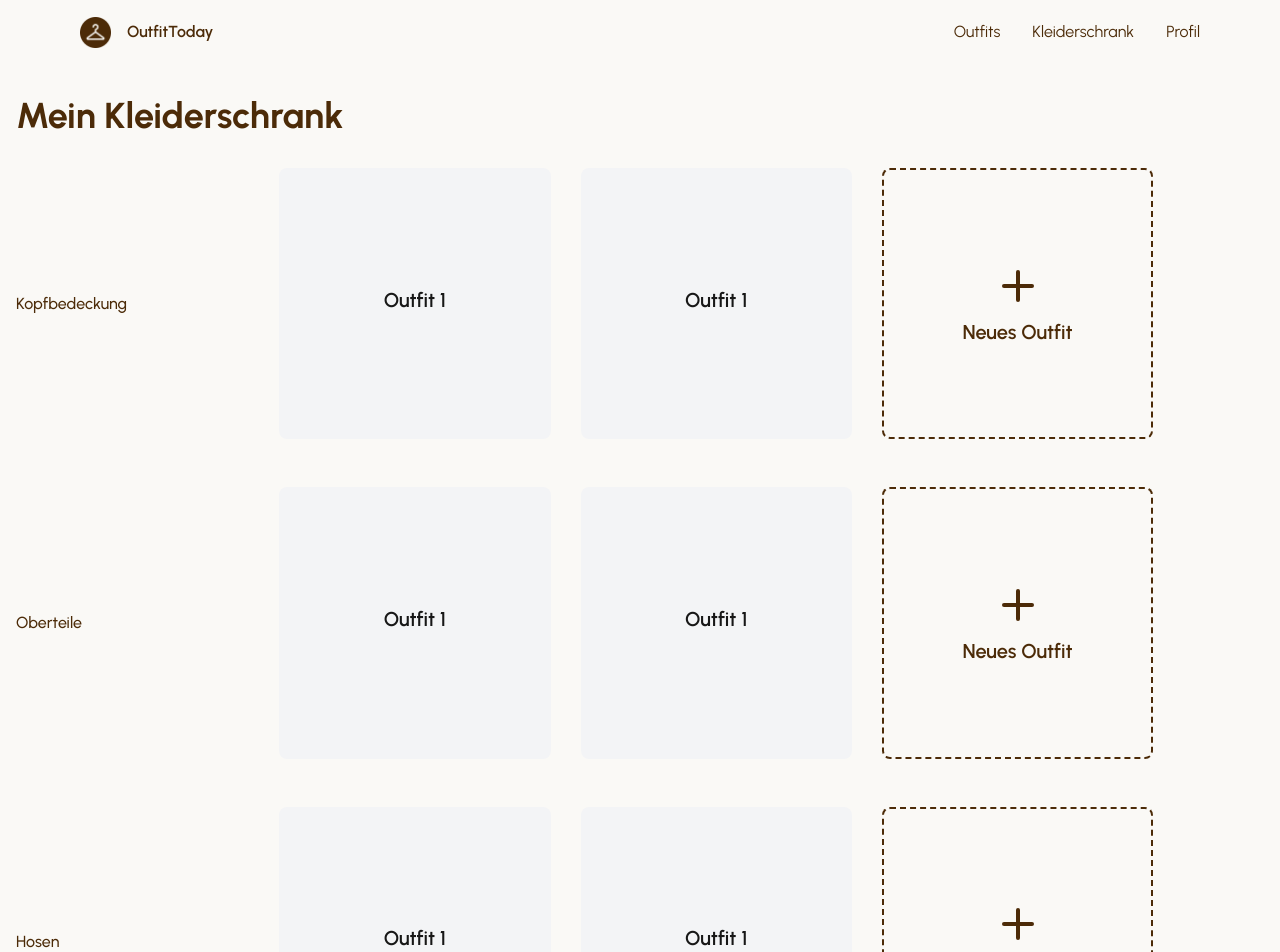
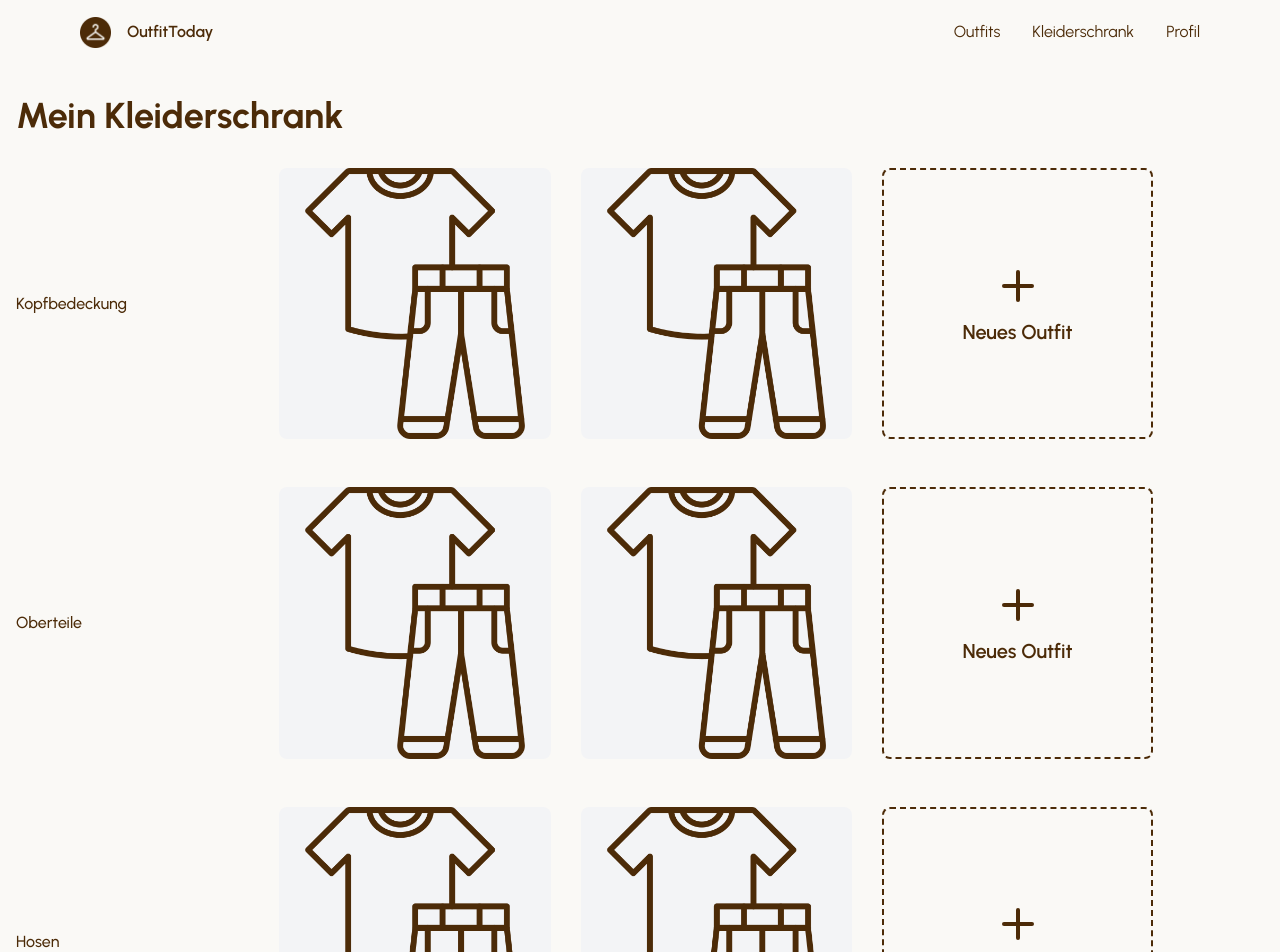
Before and after one commit to im23-pilzm/outfit-today, a Next.js app: page /wardrobe/myWardrobe in a window 1280 px wide. Shown: the top 952 px of the page. Built offline with nearby package versions, Linux system fonts and the light colour scheme.

Commit message:
created flip card for my wardrobe with additonal information to the clothing piece + submisson form of AddOutfitModal.jsx + started route.js

```diff
--- /dev/null
+++ b/app/api/wardrobe/route.js
@@ -0,0 +1,31 @@
+import { NextResponse } from 'next/server';
+import { v2 as cloudinary } from 'cloudinary';
+import prisma from '../../../lib/prisma';
+
+cloudinary.config({
+    cloud_name: process.env.CLOUDINARY_CLOUD_NAME,
+    api_key: process.env.CLOUDINARY_API_KEY,
+    api_secret: process.env.CLOUDINARY_API_SECRET
+});
+
+
+export async function POST(request) {
+    const formData = await request.formData();
+
+    const name = formData.get("name");
+    const brand = formData.get("brand");
+    const color = formData.get("color");
+    const size = formData.get("size");
+    const category = formData.get("category");
+    const image = formData.get("image");
+
+    console.log("Received form data:", {
+        name,
+        brand,
+        color,
+        size,
+        category,
+        image: image ? "Image file present" : "No Image"
+    });
+
+}
--- /dev/null
+++ b/app/components/AddOutfitModal.jsx
@@ -0,0 +1,137 @@
+import React, { useState } from 'react';
+
+export default function AddOutfitModal({ isOpen, onClose, category }) {
+    const [formData, setFormData] = useState({
+        name: '',
+        brand: '',
+        color: '',
+        size: '',
+        image: null
+    });
+
+    const [isLoading, setIsLoading] = useState(false);
+    const [error, setError] = useState(null)
+
+    const handleSubmit = async (e) => {
+        e.preventDefault();
+        setIsLoading(true);
+        setError(null);
+
+        try {
+            const submitData = new FormData();
+            submitData.append("name", formData.name);
+            submitData.append("brand", formData.name);
+            submitData.append("color", formData.name);
+            submitData.append("size", formData.name);
+            submitData.append("category", formData.name);
+            submitData.append("image", formData.name);
+
+            const response = await fetch("/api/wardrobe", {
+                method: "POST",
+                body: submitData
+            });
+
+            if (!response.ok) {
+                throw new Error("Failed to add item")
+            }
+
+            setFormData({
+                name: "",
+                brand: "",
+                color: "",
+                size: "",
+                image: null,
+            });
+            onClose();
+        } catch (err) {
+            setError(err.message);
+        } finally {
+            setIsLoading(false);
+        }
+
+
+    };
+
+    if (!isOpen) return null;
+
+    return (
+        <div className="fixed inset-0 bg-black bg-opacity-50 flex items-center justify-center z-50">
+            <div className="bg-white p-8 rounded-lg w-96">
+                <h2 className="text-2xl font-bold text-[#4C2B08] mb-4">Add New {category}</h2>
+                {error && (
+                    <div className="bg-red-100 border border-red-400 text-red-700 px-4 py-3 rounded mb-4">
+                        {error}
+                    </div>
+                )}
+                <form onSubmit={handleSubmit} className="space-y-4">
+                    <div>
+                        <label className="block text-sm font-medium text-gray-700">Name</label>
+                        <input
+                            type="text"
+                            className="mt-1 block w-full rounded-md border-gray-300 shadow-sm focus:border-[#4C2B08] focus:ring-[#4C2B08]"
+                            onChange={(e) => setFormData({ ...formData, name: e.target.value })}
+                            required
+                        />
+                    </div>
+
+                    <div>
+                        <label className="block text-sm font-medium text-gray-700">Brand</label>
+                        <input
+                            type="text"
+                            className="mt-1 block w-full rounded-md border-gray-300 shadow-sm focus:border-[#4C2B08] focus:ring-[#4C2B08]"
+                            onChange={(e) => setFormData({ ...formData, brand: e.target.value })}
+                        />
+                    </div>
+
+                    <div>
+                        <label className="block text-sm font-medium text-gray-700">Color</label>
+                        <input
+                            type="text"
+                            className="mt-1 block w-full rounded-md border-gray-300 shadow-sm focus:border-[#4C2B08] focus:ring-[#4C2B08]"
+                            onChange={(e) => setFormData({ ...formData, color: e.target.value })}
+                            required
+                        />
+                    </div>
+
+                    <div>
+                        <label className="block text-sm font-medium text-gray-700">Size</label>
+                        <input
+                            type="text"
+                            className="mt-1 block w-full rounded-md border-gray-300 shadow-sm focus:border-[#4C2B08] focus:ring-[#4C2B08]"
+                            onChange={(e) => setFormData({ ...formData, size: e.target.value })}
+                            required
+                        />
+                    </div>
+
+                    <div>
+                        <label className="block text-sm font-medium text-gray-700">Image</label>
+                        <input
+                            type="file"
+                            accept="image/*"
+                            className="mt-1 block w-full"
+                            onChange={(e) => setFormData({ ...formData, image: e.target.files[0] })}
+                            required
+                        />
+                    </div>
+
+                    <div className="flex justify-end space-x-3 mt-6">
+                        <button
+                            type="button"
+                            onClick={onClose}
+                            className="px-4 py-2 border border-gray-300 rounded-md text-gray-700 hover:bg-gray-50"
+                        >
+                            Cancel
+                        </button>
+                        <button
+                            type="submit"
+                            disabled={isLoading}
+                            className="px-4 py-2 bg-[#4C2B08] text-white rounded-md hover:bg-[#3A2006]"
+                        >
+                            {isLoading ? 'Adding...' : 'Add Item'}
+                        </button>
+                    </div>
+                </form>
+            </div>
+        </div>
+    );
+}
--- /dev/null
+++ b/app/components/OutfitCard.jsx
@@ -0,0 +1,44 @@
+import React, { useState } from 'react';
+import Image from 'next/image';
+
+export default function OutfitCard({ image, brand, color, size, category }) {
+  const [isFlipped, setIsFlipped] = useState(false);
+
+  return (
+    <div
+      className="w-full h-full relative cursor-pointer"
+      style={{ perspective: '1000px' }}
+    >
+      <div
+        className={`relative w-full h-full transition-transform duration-500 transform-style-preserve-3d ${
+          isFlipped ? 'rotate-y-180' : ''
+        }`}
+        onClick={() => setIsFlipped(!isFlipped)}
+      >
+        {/* Front - Image */}
+        <div className="absolute w-full h-full backface-hidden">
+          <Image
+            src={image}
+            alt="Outfit item"
+            layout="fill"
+            objectFit="cover"
+            className="rounded-lg"
+          />
+        </div>
+
+        {/* Back - Information */}
+        <div className="absolute w-full h-full backface-hidden rotate-y-180 bg-white rounded-lg p-4">
+          <div className="flex flex-col space-y-2">
+            <h3 className="text-xl font-semibold text-[#4C2B08]">Details</h3>
+            <div className="space-y-1">
+              <p><span className="font-medium">Marke:</span> {brand}</p>
+              <p><span className="font-medium">Farbe:</span> {color}</p>
+              <p><span className="font-medium">Größe:</span> {size}</p>
+              <p><span className="font-medium">Kategorie:</span> {category}</p>
+            </div>
+          </div>
+        </div>
+      </div>
+    </div>
+  );
+}
--- a/app/globals.css
+++ b/app/globals.css
@@ -25,3 +25,16 @@ body {
   color: var(--foreground);
   font-family: var(--font-urbanist);
 }
+
+.backface-hidden {
+  backface-visibility: hidden;
+  -webkit-backface-visibility: hidden;
+}
+
+.rotate-y-180 {
+  transform: rotateY(180deg);
+}
+
+.transform-style-preserve-3d {
+  transform-style: preserve-3d;
+}
--- a/app/wardrobe/myWardrobe/page.jsx
+++ b/app/wardrobe/myWardrobe/page.jsx
@@ -3,16 +3,30 @@ import React, { useRef, useState } from 'react';
 import { Plus } from 'react-feather';
 import { Swiper, SwiperSlide } from 'swiper/react';
 import { Navigation } from 'swiper/modules';
+import OutfitCard from '../../components/OutfitCard';
 
 // Import Swiper styles
 import 'swiper/css';
 import 'swiper/css/navigation';
+import AddOutfitModal from '../../components/AddOutfitModal';
 
 export default function MyWardrobePage() {
+    const [isModalOpen, setIsModalOpen] = useState(false);
+    const [selectedCategory, setSelectCategory] = useState(null);
 
     const handleAddOutfit = (category) => {
-        console.log(`Adding new outfit to ${category}`);
-    }
+        setSelectCategory(category);
+        setIsModalOpen(true);
+    };
+
+    const sampleOutfit = {
+        image: "/tshirt.png",
+        brand: "Nike",
+        color: "Schwarz",
+        size: "M",
+        category: "Oberteile"
+    };
+
 
     return (
         <>
@@ -29,20 +43,14 @@ export default function MyWardrobePage() {
                         style={{ height: 'auto' }}
                     >
                         <SwiperSlide className="aspect-square bg-gray-100 rounded-lg">
-                            <div className="p-4 text-center h-full flex flex-col justify-center items-center">
-                                <h3 className="text-xl font-semibold mb-2">Outfit 1</h3>
-                                {/* Add your outfit content here */}
-                            </div>
+                            <OutfitCard {...sampleOutfit} />
                         </SwiperSlide>
                         <SwiperSlide className="aspect-square bg-gray-100 rounded-lg">
-                            <div className="p-4 text-center h-full flex flex-col justify-center items-center">
-                                <h3 className="text-xl font-semibold mb-2">Outfit 1</h3>
-                                {/* Add your outfit content here */}
-                            </div>
+                            <OutfitCard {...sampleOutfit} />
                         </SwiperSlide>
                         <SwiperSlide className="aspect-square rounded-lg border-2 border-dashed border-[#4C2B08]">
                             <button
-                                onClick={() => handleAddOutfit('hats')}
+                                onClick={() => handleAddOutfit('shoes')}
                                 className="w-full h-full flex flex-col justify-center items-center text-[#4C2B08] hover:bg-[#4C2B08]/5 transition-colors duration-200"
                             >
                                 <Plus size={48} />
@@ -63,20 +71,14 @@ export default function MyWardrobePage() {
                         style={{ height: 'auto' }}
                     >
                         <SwiperSlide className="aspect-square bg-gray-100 rounded-lg">
-                            <div className="p-4 text-center h-full flex flex-col justify-center items-center">
-                                <h3 className="text-xl font-semibold mb-2">Outfit 1</h3>
-                                {/* Add your outfit content here */}
-                            </div>
+                            <OutfitCard {...sampleOutfit} />
                         </SwiperSlide>
                         <SwiperSlide className="aspect-square bg-gray-100 rounded-lg">
-                            <div className="p-4 text-center h-full flex flex-col justify-center items-center">
-                                <h3 className="text-xl font-semibold mb-2">Outfit 1</h3>
-                                {/* Add your outfit content here */}
-                            </div>
+                            <OutfitCard {...sampleOutfit} />
                         </SwiperSlide>
                         <SwiperSlide className="aspect-square rounded-lg border-2 border-dashed border-[#4C2B08]">
                             <button
-                                onClick={() => handleAddOutfit('tops')}
+                                onClick={() => handleAddOutfit('shoes')}
                                 className="w-full h-full flex flex-col justify-center items-center text-[#4C2B08] hover:bg-[#4C2B08]/5 transition-colors duration-200"
                             >
                                 <Plus size={48} />
@@ -97,20 +99,14 @@ export default function MyWardrobePage() {
                         style={{ height: 'auto' }}
                     >
                         <SwiperSlide className="aspect-square bg-gray-100 rounded-lg">
-                            <div className="p-4 text-center h-full flex flex-col justify-center items-center">
-                                <h3 className="text-xl font-semibold mb-2">Outfit 1</h3>
-                                {/* Add your outfit content here */}
-                            </div>
+                            <OutfitCard {...sampleOutfit} />
                         </SwiperSlide>
                         <SwiperSlide className="aspect-square bg-gray-100 rounded-lg">
-                            <div className="p-4 text-center h-full flex flex-col justify-center items-center">
-                                <h3 className="text-xl font-semibold mb-2">Outfit 1</h3>
-                                {/* Add your outfit content here */}
-                            </div>
+                            <OutfitCard {...sampleOutfit} />
                         </SwiperSlide>
                         <SwiperSlide className="aspect-square rounded-lg border-2 border-dashed border-[#4C2B08]">
                             <button
-                                onClick={() => handleAddOutfit('pants')}
+                                onClick={() => handleAddOutfit('shoes')}
                                 className="w-full h-full flex flex-col justify-center items-center text-[#4C2B08] hover:bg-[#4C2B08]/5 transition-colors duration-200"
                             >
                                 <Plus size={48} />
@@ -131,16 +127,10 @@ export default function MyWardrobePage() {
                         style={{ height: 'auto' }}
                     >
                         <SwiperSlide className="aspect-square bg-gray-100 rounded-lg">
-                            <div className="p-4 text-center h-full flex flex-col justify-center items-center">
-                                <h3 className="text-xl font-semibold mb-2">Outfit 1</h3>
-                                {/* Add your outfit content here */}
-                            </div>
+                            <OutfitCard {...sampleOutfit} />
                         </SwiperSlide>
                         <SwiperSlide className="aspect-square bg-gray-100 rounded-lg">
-                            <div className="p-4 text-center h-full flex flex-col justify-center items-center">
-                                <h3 className="text-xl font-semibold mb-2">Outfit 1</h3>
-                                {/* Add your outfit content here */}
-                            </div>
+                            <OutfitCard {...sampleOutfit} />
                         </SwiperSlide>
                         <SwiperSlide className="aspect-square rounded-lg border-2 border-dashed border-[#4C2B08]">
                             <button
@@ -155,6 +145,11 @@ export default function MyWardrobePage() {
                     </Swiper>
                 </div>
             </div>
+            <AddOutfitModal
+                isOpen={isModalOpen}
+                onClose={() => setIsModalOpen(false)}
+                category={selectedCategory}
+            />
         </>
     );
 }
--- a/tailwind.config.js
+++ b/tailwind.config.js
@@ -8,5 +8,7 @@ module.exports = {
     theme: {
         extend: {},
     },
-    plugins: [],
+    plugins: [
+        require("@tailwindcss/forms")
+    ],
 };
```
Also changed, not shown: package.json (+5 -2 lines), 2 other files (tests, documents, lock files or other folders).
